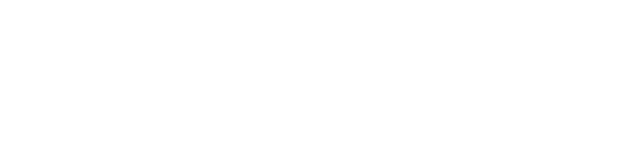
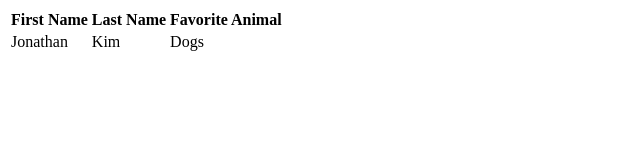
Before and after one commit to jonathan1228/html_exercise, a plain HTML site: page favorites.html in a window 1280 px wide. Shown: the whole page, without its empty margins (0-640 px from the left). Drawn offline with Linux system fonts and the light colour scheme.

Commit message:
Created a table with name and favorite animal

```diff
--- a/favorites.html
+++ b/favorites.html
@@ -6,7 +6,19 @@
 	<body>
 		<table>
 			<thead>
+				<tr>
+					<th> First Name </th>
+					<th> Last Name </th>
+					<th> Favorite Animal </th>
+				</tr>
 			</thead>
+			<tbody>
+				<tr>
+					<td> Jonathan </td>
+					<td> Kim </td>
+					<td> Dogs </td>
+				</tr>
+			</tbody>
 		</table>
 	</body>
 </html>
```
